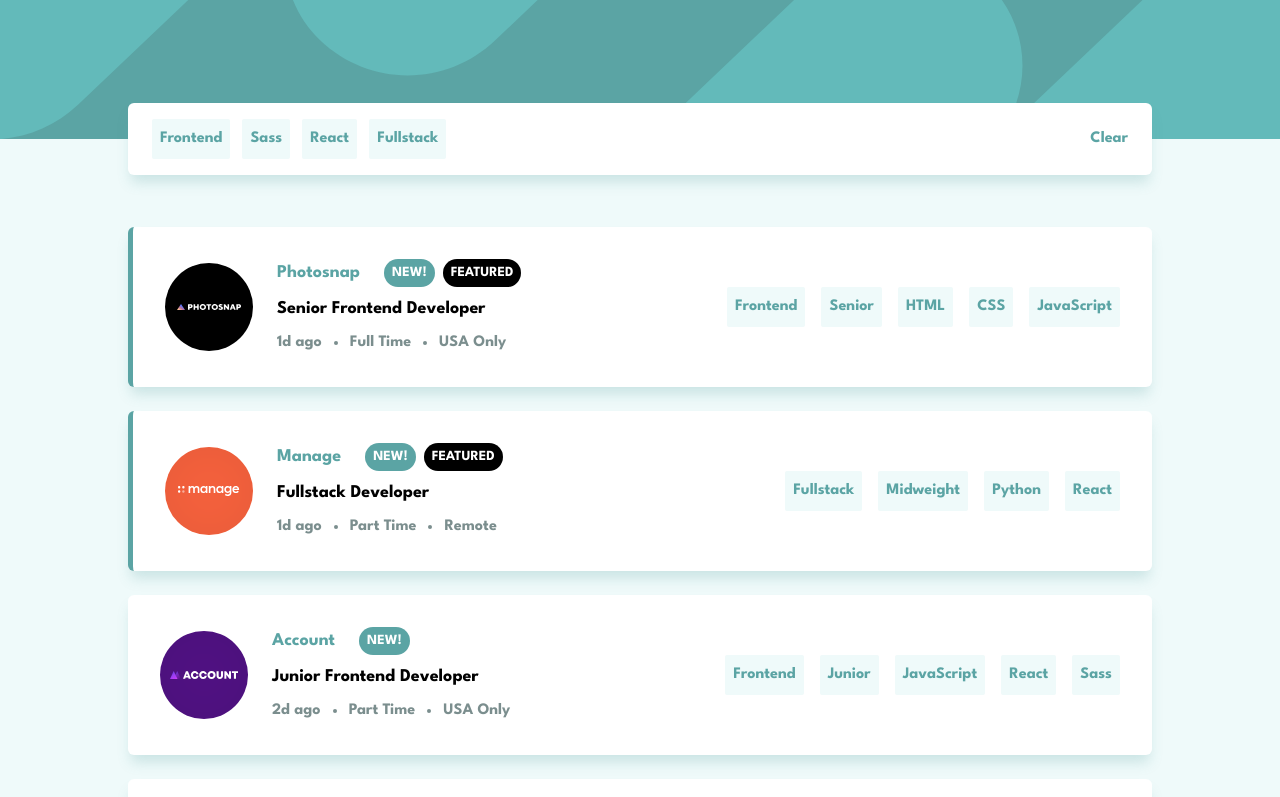
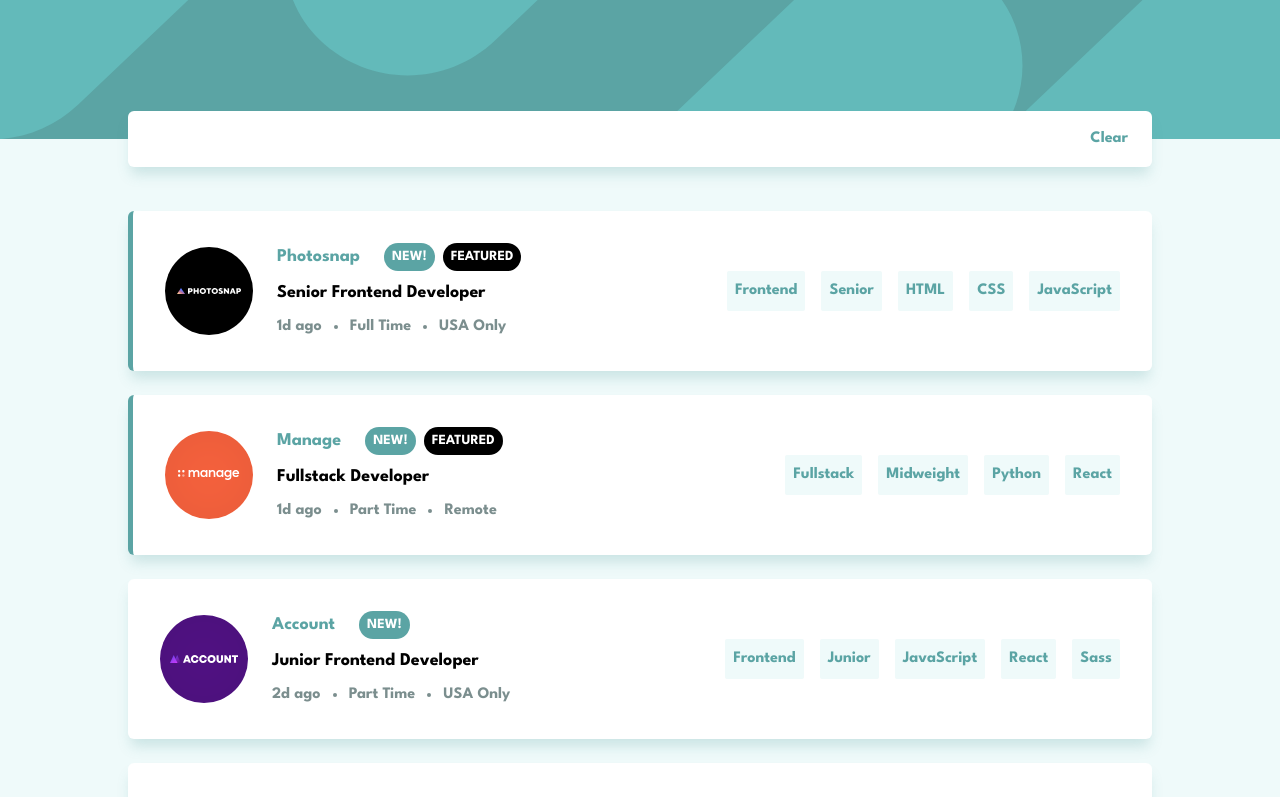
Before and after one commit to imbekrishna/job-listing-static, a React (Vite) app: page / in a window 1280 px wide. Shown: the top 797 px of the page. Built offline with nearby package versions, Linux system fonts and the light colour scheme.

Commit message:
added filtering logic

```diff
--- a/package.json
+++ b/package.json
@@ -11,7 +11,8 @@
   },
   "dependencies": {
     "react": "^18.2.0",
-    "react-dom": "^18.2.0"
+    "react-dom": "^18.2.0",
+    "react-router-dom": "^6.22.3"
   },
   "devDependencies": {
     "@types/react": "^18.2.56",
--- a/src/App.tsx
+++ b/src/App.tsx
@@ -1,17 +1,39 @@
-import { useEffect, useRef, useState } from "react";
+import { useCallback, useEffect, useRef, useState } from "react";
 import jobData from "../data.json";
 import JobCard from "./components/JobCard";
 import SearchBar from "./components/SearchBar";
+import { useSearchParams } from "react-router-dom";
+import { Job } from "./utils/types";
 
 const App = () => {
   const serachBarRef = useRef<HTMLDivElement | null>(null);
+
   const [divHeight, setDivHeight] = useState(0);
-  const [filters, useFilters] = useState([
-    "Frontend",
-    "Sass",
-    "React",
-    "Fullstack",
-  ]);
+  const [filters, setFilters] = useState<string[]>([]);
+  const [allJobs] = useState<Job[]>(jobData);
+  const [params] = useSearchParams();
+
+  const handleFilter = useCallback(function handleFilter(
+    jobs: Job[],
+    filters: string[] | undefined,
+  ) {
+    if (!filters) {
+      return jobData;
+    }
+
+    const filteredJobs = jobs.filter(({ role, level, languages, tools }) => {
+      const jobTags = [role, level, ...languages, ...tools];
+      return filters.every((tag) => jobTags.includes(tag));
+    });
+    return filteredJobs;
+  }, []);
+
+  const jobs = filters?.length < 1 ? jobData : handleFilter(allJobs, filters);
+
+  useEffect(() => {
+    const tags = params.get("tag")?.split(",");
+    setFilters(tags ?? []);
+  }, [params]);
 
   useEffect(() => {
     if (!serachBarRef.current) return;
@@ -33,15 +55,15 @@ const App = () => {
           className="hidden h-auto w-full md:block"
         />
       </div>
-      <div className="bg-background relative flex flex-col items-center px-6">
-        <SearchBar ref={serachBarRef} tags={filters} />
+      <div className="relative flex flex-col items-center bg-background px-6">
+        <SearchBar ref={serachBarRef} />
         <div
           className="flex w-full flex-1 flex-col items-center gap-14 md:pt-4 lg:gap-6"
           style={{
             marginTop: `${divHeight <= 75 ? divHeight : divHeight / 2 + 50}px`,
           }}
         >
-          {jobData.map((job) => (
+          {jobs.map((job) => (
             <JobCard key={job.id} job={job} />
           ))}
         </div>
--- a/src/components/JobCard.tsx
+++ b/src/components/JobCard.tsx
@@ -1,9 +1,27 @@
 import { Job } from "../utils/types";
+import { useSearchParams } from "react-router-dom";
 
 const JobCard = ({ job }: { job: Job }) => {
+  const [params, setSearchParams] = useSearchParams();
+
+  const handleFilterChange = (key: string, value: string) => {
+    const values = new Set(params.get("tag")?.split(","));
+
+    setSearchParams((prevParams) => {
+      // const last = prevParams.get(key);
+      if (value === null || value === "") {
+        prevParams.delete(key);
+      } else {
+        values?.add(value);
+        prevParams.set(key, Array.from(values).toString());
+      }
+      return prevParams;
+    });
+  };
+
   return (
     <div
-      className={`shadow-custom relative flex w-full max-w-screen-lg flex-col gap-3 rounded-md ${job.featured ? "border-l-[5px] border-l-primary" : ""} bg-white p-5 lg:flex-row lg:items-center lg:gap-6 lg:p-8`}
+      className={`relative flex w-full max-w-screen-lg flex-col gap-3 rounded-md shadow-custom ${job.featured ? "border-l-[5px] border-l-primary" : ""} bg-white p-5 lg:flex-row lg:items-center lg:gap-6 lg:p-8`}
     >
       <img
         src={job.logo}
@@ -25,25 +43,43 @@ const JobCard = ({ job }: { job: Job }) => {
           )}
         </div>
         <p className="text-lg font-bold">{job.position}</p>
-        <div className="text-dGCyan flex items-center gap-3 font-bold">
+        <div className="flex items-center gap-3 font-bold text-dGCyan">
           <span>{job.postedAt}</span>
-          <span className="bg-dGCyan h-1 w-1 rounded-full"></span>
+          <span className="h-1 w-1 rounded-full bg-dGCyan"></span>
           <span>{job.contract}</span>
-          <span className="bg-dGCyan h-1 w-1 rounded-full"></span>
+          <span className="h-1 w-1 rounded-full bg-dGCyan"></span>
           <span>{job.location}</span>
         </div>
       </div>
-      <hr className="bg-dGCyan h-[2px] lg:hidden" />
+      <hr className="h-[2px] bg-dGCyan lg:hidden" />
       <div className="flex flex-wrap items-center gap-4 lg:ml-auto">
-        <span className="tag">{job.role}</span>
-        <span className="tag">{job.level}</span>
+        <span
+          className="tag"
+          onClick={() => handleFilterChange("tag", job.role)}
+        >
+          {job.role}
+        </span>
+        <span
+          className="tag"
+          onClick={() => handleFilterChange("tag", job.level)}
+        >
+          {job.level}
+        </span>
         {job.languages.map((lang) => (
-          <span key={lang} className="tag">
+          <span
+            key={lang}
+            className="tag"
+            onClick={() => handleFilterChange("tag", lang)}
+          >
             {lang}
           </span>
         ))}
         {job.tools.map((tool) => (
-          <span key={tool} className="tag">
+          <span
+            key={tool}
+            className="tag"
+            onClick={() => handleFilterChange("tag", tool)}
+          >
             {tool}
           </span>
         ))}
--- a/src/components/SearchBar.tsx
+++ b/src/components/SearchBar.tsx
@@ -1,27 +1,38 @@
 import { ReactNode, forwardRef } from "react";
+import { useSearchParams } from "react-router-dom";
 
 interface Props {
   children?: ReactNode;
-  tags?: string[] | undefined;
 }
 
 export type Ref = HTMLDivElement;
 
-const SearchBar = forwardRef<Ref, Props>(function SearchBar(props, ref) {
+const SearchBar = forwardRef<Ref, Props>(function SearchBar(_, ref) {
+  const [params, setParams] = useSearchParams();
+  const tags = params.get("tag")?.split(",");
+
   return (
     <div
       ref={ref}
-      className="shadow-custom absolute top-0 mx-auto flex w-[calc(100%_-_2.5rem)] -translate-y-1/2 items-center rounded-md bg-white px-6 py-4 lg:max-w-screen-lg"
+      className="absolute top-0 mx-auto flex w-[calc(100%_-_2.5rem)] -translate-y-1/2 items-center rounded-md bg-white px-6 py-4 shadow-custom lg:max-w-screen-lg"
     >
       <div className="flex flex-1 flex-wrap gap-3">
-        {props.tags &&
-          props.tags.map((tag) => (
+        {tags &&
+          tags.map((tag) => (
             <span key={tag} className="tag">
               {tag}
             </span>
           ))}
       </div>
-      <span className="cursor-pointer font-bold text-primary hover:underline">
+      <span
+        className="cursor-pointer font-bold text-primary hover:underline"
+        onClick={() =>
+          setParams((prev) => {
+            prev.delete("tag");
+            return prev;
+          })
+        }
+      >
         Clear
       </span>
     </div>
--- a/src/main.tsx
+++ b/src/main.tsx
@@ -1,10 +1,13 @@
-import React from 'react'
-import ReactDOM from 'react-dom/client'
-import App from './App.tsx'
-import './index.css'
+import React from "react";
+import ReactDOM from "react-dom/client";
+import App from "./App.tsx";
+import "./index.css";
+import { BrowserRouter } from "react-router-dom";
 
-ReactDOM.createRoot(document.getElementById('root')!).render(
+ReactDOM.createRoot(document.getElementById("root")!).render(
   <React.StrictMode>
-    <App />
+    <BrowserRouter>
+      <App />
+    </BrowserRouter>
   </React.StrictMode>,
-)
+);
```
Also changed, not shown: 1 other file (tests, documents, lock files or other folders).
